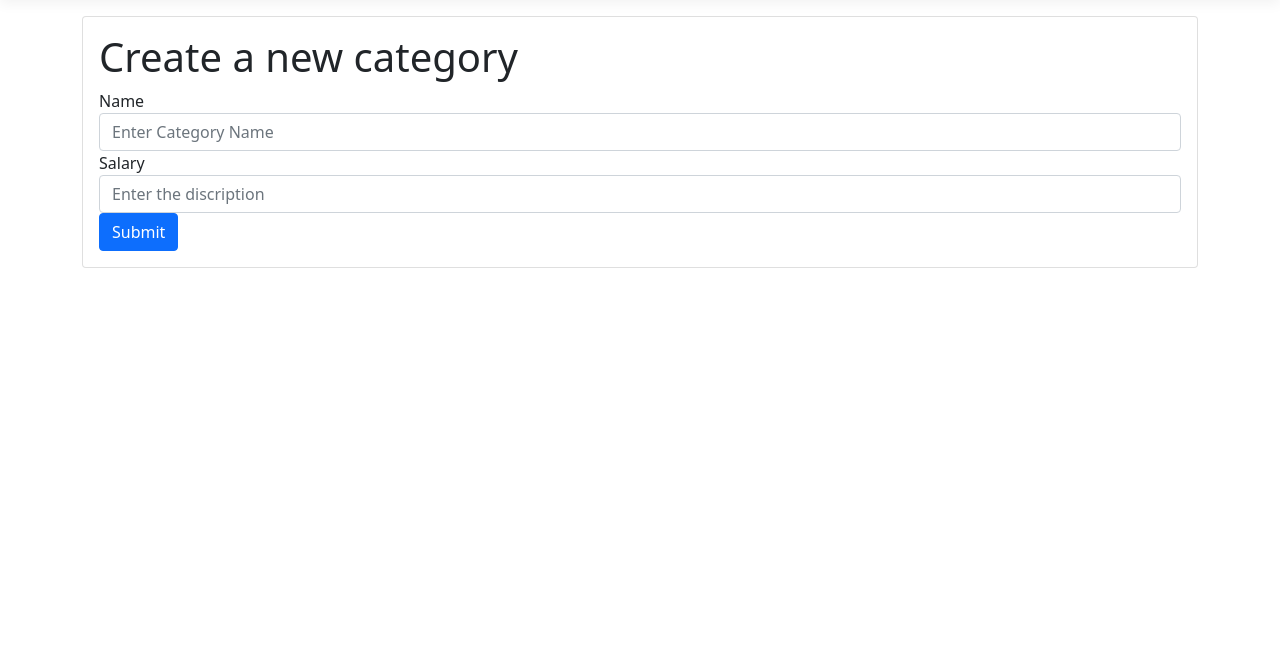
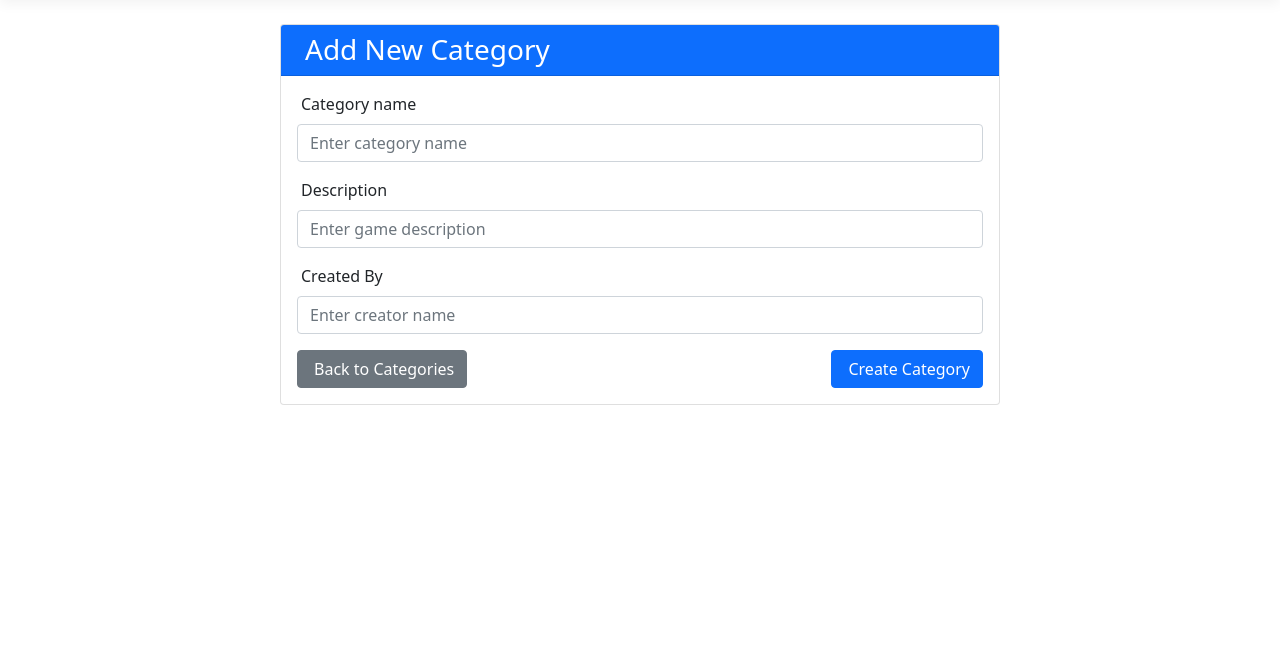
Before and after one commit to shereiff1/GameVault, an ASP.NET Core app: page /Category/Create in a window 1280 px wide. Shown: the part 57-702 px from the top of the page. Run offline with ASP.NET Core 8, Linux system fonts and the light colour scheme; style sheets or scripts are compiled from the project's sources; some libraries are stand-ins or nearby versions.

Commit message:
Update Create.cshtml

```diff
--- a/GameVault.PLL/Views/Category/Create.cshtml
+++ b/GameVault.PLL/Views/Category/Create.cshtml
@@ -1,44 +1,121 @@
 @model GameVault.BLL.ModelVM.Category.CreateCategory
 @{
+    ViewData["Title"] = "Create Category ";
 }
-<div class="card">
-    <div class="card-body">
-        <h1 class="card-title">Create a new category</h1>
-        <form asp-controller="Category" enctype="multipart/form-data">
-            <div class="form-group">
-                <label for="exampleInputName">Name</label>
-                <input asp-for="Category_Name" type="text" class="form-control" id="exampleInputName" placeholder="Enter Category Name">
+
+<div class="container mt-4">
+    <div class="row justify-content-center">
+        <div class="col-md-8">
+            <div class="card">
+                <div class="card-header bg-primary text-white">
+                    <h3 class="mb-0">
+                        <i class="fas fa-gamepad me-2"></i>Add New Category
+                    </h3>
+                </div>
+                <div class="card-body">
+                    @if (ViewBag.Error != null)
+                    {
+                        <div class="alert alert-danger alert-dismissible fade show" role="alert">
+                            <i class="fas fa-exclamation-triangle me-2"></i>@ViewBag.Error
+                            <button type="button" class="btn-close" data-bs-dismiss="alert"></button>
+                        </div>
+                    }
+
+                    <form method="post" action="CreateCategory">
+                        <div class="mb-3">
+                            <label asp-for="Category_Name" class="form-label">
+                                <i class="fas fa-heading me-1"></i>Category name
+                            </label>
+                            <input asp-for="Category_Name" id="Category_Name" class="form-control" placeholder="Enter category name" required />
+                            <span asp-validation-for="Category_Name" class="text-danger"></span>
+                        </div>
+
+                        <div class="mb-3">
+                            <label asp-for="Description" class="form-label">
+                                <i class="fas fa-file-text me-1"></i>Description
+                            </label>
+                            <input asp-for="Description" id="Description" class="form-control" rows="4" placeholder="Enter game description" required>
+                            <span asp-validation-for="Description" class="text-danger"></span>
+                        </div>
+
+                        <div class="mb-3">
+                            <label asp-for="CreatedBy" class="form-label">
+                                <i class="fas fa-user me-1"></i>Created By
+                            </label>
+                            <input asp-for="CreatedBy" id="CreatedBy" class="form-control" placeholder="Enter creator name" required />
+                            <span asp-validation-for="CreatedBy" class="text-danger"></span>
+                        </div>
+
+                        <div class="d-flex justify-content-between">
+                            <a asp-action="GetAllCategories" class="btn btn-secondary">
+                                <i class="fas fa-arrow-left me-1"></i>Back to Categories
+                            </a>
+                            <button type="submit" id="formSubmit" class="btn btn-primary">
+                                <i class="fas fa-save me-1"></i>Create Category
+                            </button>
+                        </div>
+                    </form>
+                </div>
             </div>
-            <div class="form-group">
-                <label for="exampleInputDescription">Salary</label>
-                <input asp-for="Description" type="text" class="form-control" id="exampleInputDescription" placeholder="Enter the discription ">
-            </div>
-            <button type="submit" class="btn btn-primary" id="formSubmit">Submit</button>
-        </form>
+        </div>
     </div>
-
 </div>
- <script>
+ <script src="https://cdnjs.cloudflare.com/ajax/libs/jquery/3.7.1/jquery.min.js" integrity="sha512-v2CJ7UaYy4JwqLDIrZUI/4hqeoQieOmAZNXBeQyjo21dadnwR+8ZaIJVT8EE2iyI61OV8e6M8PP2/4hpQINQ/g==" crossorigin="anonymous" referrerpolicy="no-referrer"></script>
+@* <script>
     document.getElementById('formSubmit').addEventListener('click',async function(e){
         e.preventDefault()
           try {
-      const response = await fetch('http://localhost:44341/Category/CreateCategory', {
+      const response = await fetch('/Category/CreateCategory', {
         method: 'POST',
         headers: {
           'Content-Type': 'application/json',
         },
         body: JSON.stringify({
-          Category_Name: document.getElementById('exampleInputName').value,
-          Description: document.getElementById('exampleInputDescription').value,
+          Category_Name: document.getElementById('Category_Name').value,
+          Description: document.getElementById('Description').value,
+          CreatedBy: document.getElementById('CreatedBy').value,
         }),
       });
+        const newPost = await response.json();
+      if (!response.ok) throw new Error("Failed to create post");
 
-      if (!response.ok) throw new Error("Failed to create Category");
 
-      const newPost = await response.json();
-      console.log("New Category:", newPost);
+      console.log("New Post:", newPost);
+
     } catch (error) {
-      console.error("Create Error:", error);
+               console.WriteLine(error.InnerException.Message);
+
     }
-    })
-</script>
+    }
+    ) *@
+    @*
+  //       $( document ).ready(function() {
+  //      $("#formSubmit").click(function(e) {
+  //           e.preventDefault();
+  //           var formData = {
+  //               Category_Name: "ewew",
+  //               Description: "ewew",
+  //               CreatedBy:"ww",
+
+  //           };
+  //           $.ajax({
+  //               type: "POST",
+  //               url: "/Category/CreateCategory",
+  //               data: JSON.stringify(formData),
+  //               contentType: "application/json; charset=utf-8",
+  //               dataType: "json",
+  //               success: function (response) {
+  //                   if (response.success) {
+  //                       window.location.href = "/Category/GetAllCategories";
+  //                   } else {
+  //                       alert(response.errorMessage);
+		// 				console.log(response.data);
+  //                   }
+  //               },
+  //               error: function (xhr, status, error) {
+  //                   alert("Error creating category: " + error);
+  //               }
+  //           });
+		// });
+  //   });
+</script>  *@
```
